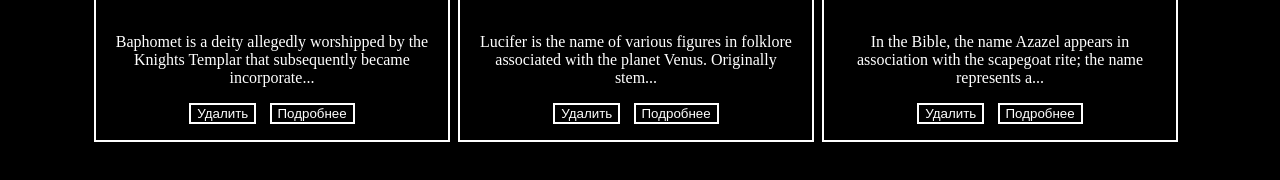
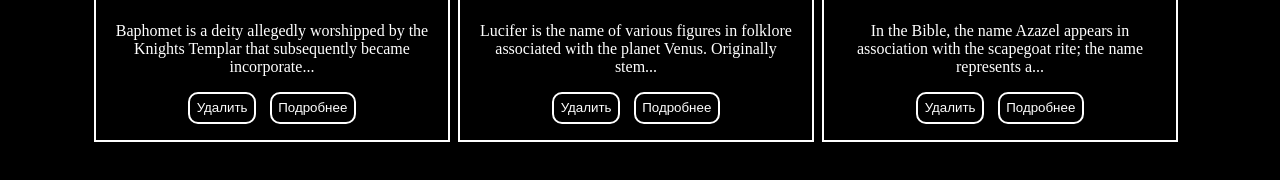
Before and after one commit to Mihastick/ModalWindow, a plain HTML site: page first/index.html in a window 1280 px wide. Shown: the part 518-698 px from the top of the page. Drawn offline with Linux system fonts and the light colour scheme.

Commit message:
second commit

```diff
--- a/first/style.css
+++ b/first/style.css
@@ -99,6 +99,8 @@ button{
     margin-left: 0.5em;
     margin-right: 0.5em;
     cursor: pointer;
+    padding:0.5em;
+    border-radius: 10px;
 }
 .contBut{
     display: flex;
```
